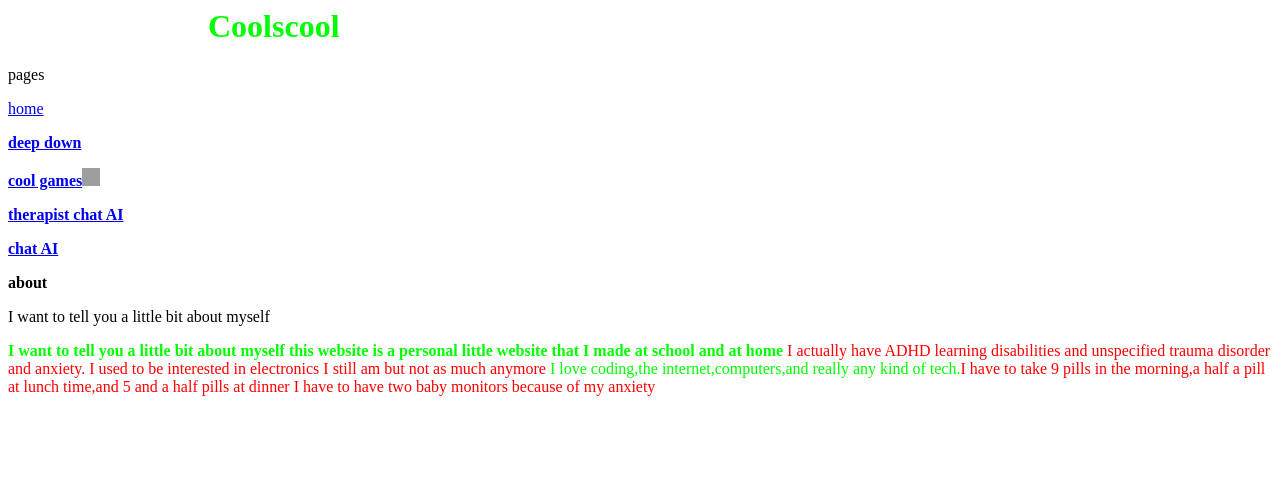
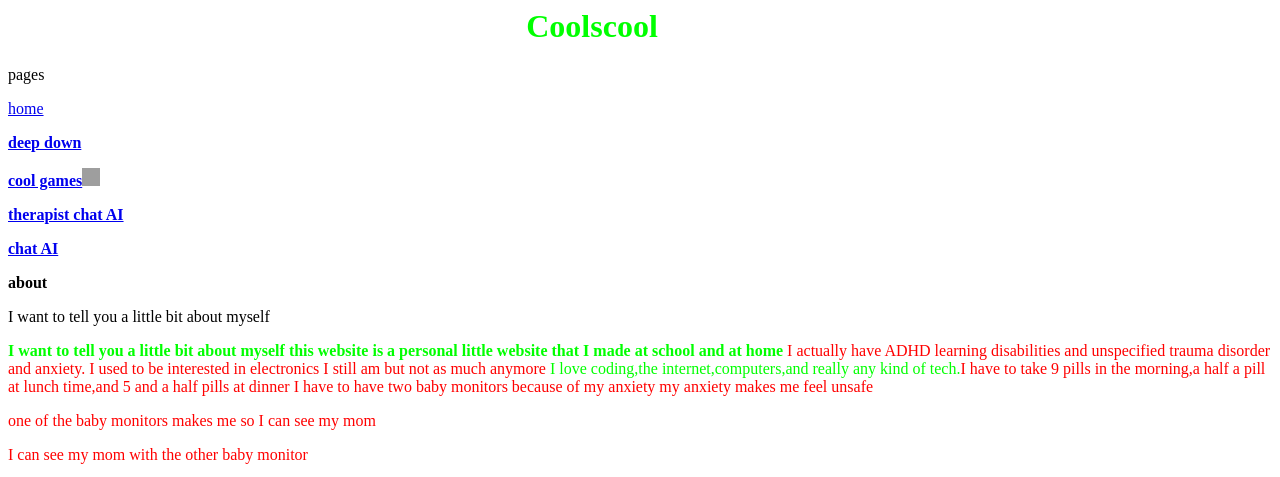
Before and after one commit to zv800/School-website, a plain HTML site: page index.html in a window 1280 px wide. Shown: the top 477 px of the page. Drawn offline with Linux system fonts and the light colour scheme; grey boxes are pictures that could not be loaded.

Commit message:
Update index.html

```diff
--- a/index.html
+++ b/index.html
@@ -1,4 +1,4 @@
-<h1>&nbsp; &nbsp; &nbsp; &nbsp; &nbsp; &nbsp; &nbsp; &nbsp; &nbsp; &nbsp; &nbsp; &nbsp; &nbsp;<span style="color: #00ff00;"><strong>Coolscool</strong>&nbsp;</span>&nbsp; &nbsp; &nbsp; &nbsp; &nbsp; &nbsp; &nbsp; &nbsp; &nbsp;</h1>
+<h1 style="text-align: center;">&nbsp; &nbsp; &nbsp; <span style="color: #00ff00;"><strong>Coolscool</strong>&nbsp;</span>&nbsp; &nbsp; &nbsp; &nbsp; &nbsp; &nbsp; &nbsp; &nbsp; &nbsp;</h1>
 <p>pages&nbsp; &nbsp; &nbsp; &nbsp; &nbsp; &nbsp; &nbsp; &nbsp; &nbsp; &nbsp; &nbsp; &nbsp; &nbsp; &nbsp; &nbsp; &nbsp; &nbsp; &nbsp; &nbsp; &nbsp;</p>
 <p><a href="index.html">home</a></p>
 <p><a href="dd.html"><strong>deep&nbsp;down</strong></a></p>
@@ -7,7 +7,9 @@
 <p><strong><a href="ai_chat\AI.html">chat AI</a></strong></p>
 <p><strong>about</strong></p>
 <p>I want to tell you a little bit about myself</p>
-<p class="dotted"><span style="color: #00ff00;"><strong>I want to tell you a little bit about myself this website is a personal little website that I made&nbsp;at school and at home</strong></span>&nbsp;<span style="color: #ff0000;">I actually have ADHD learning disabilities&nbsp;and unspecified trauma disorder and anxiety.</span>&nbsp;<span style="color: #ff0000;">I&nbsp;used to be interested in electronics I still am but not as much anymore</span>&nbsp;<span style="color: #00ff00;">I love coding,the internet,computers,and really any kind of tech.</span><span style="color: #ff0000;">I have to take 9 pills in the morning,a half a pill at lunch time,and 5 and a half&nbsp;pills at dinner&nbsp;I have to have two baby monitors because of my anxiety</span></p>
+<p class="dotted"><span style="color: #00ff00;"><strong>I want to tell you a little bit about myself this website is a personal little website that I made&nbsp;at school and at home</strong></span>&nbsp;<span style="color: #ff0000;">I actually have ADHD learning disabilities&nbsp;and unspecified trauma disorder and anxiety.</span>&nbsp;<span style="color: #ff0000;">I&nbsp;used to be interested in electronics I still am but not as much anymore</span>&nbsp;<span style="color: #00ff00;">I love coding,the internet,computers,and really any kind of tech.</span><span style="color: #ff0000;">I have to take 9 pills in the morning,a half a pill at lunch time,and 5 and a half&nbsp;pills at dinner&nbsp;I have to have two baby monitors because of my anxiety&nbsp;my anxiety makes me feel unsafe</span></p>
+<p class="dotted"><span style="color: #ff0000;">one of the baby monitors makes me so I can see my mom</span></p>
+<p class="dotted"><span style="color: #ff0000;">I can see my mom&nbsp;with the other baby monitor</span></p>
 <p class="dotted">&nbsp;</p>
 <p>&nbsp;</p>
 <p><span style="color: #ff0000;"><strong>coolscool is&nbsp;actually a school project<img src="https://html5-editor.net/tinymce/plugins/emoticons/img/smiley-surprised.gif" alt="surprised" /></strong></span></p>
```
